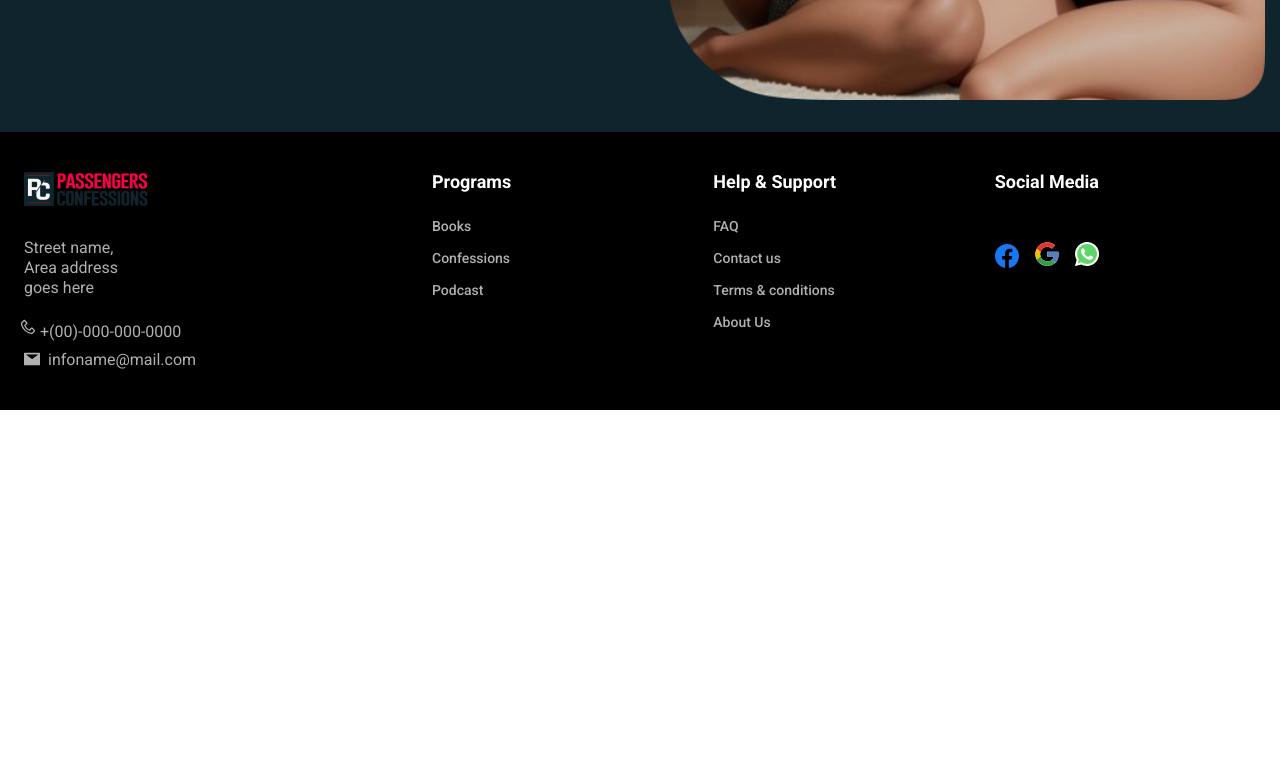
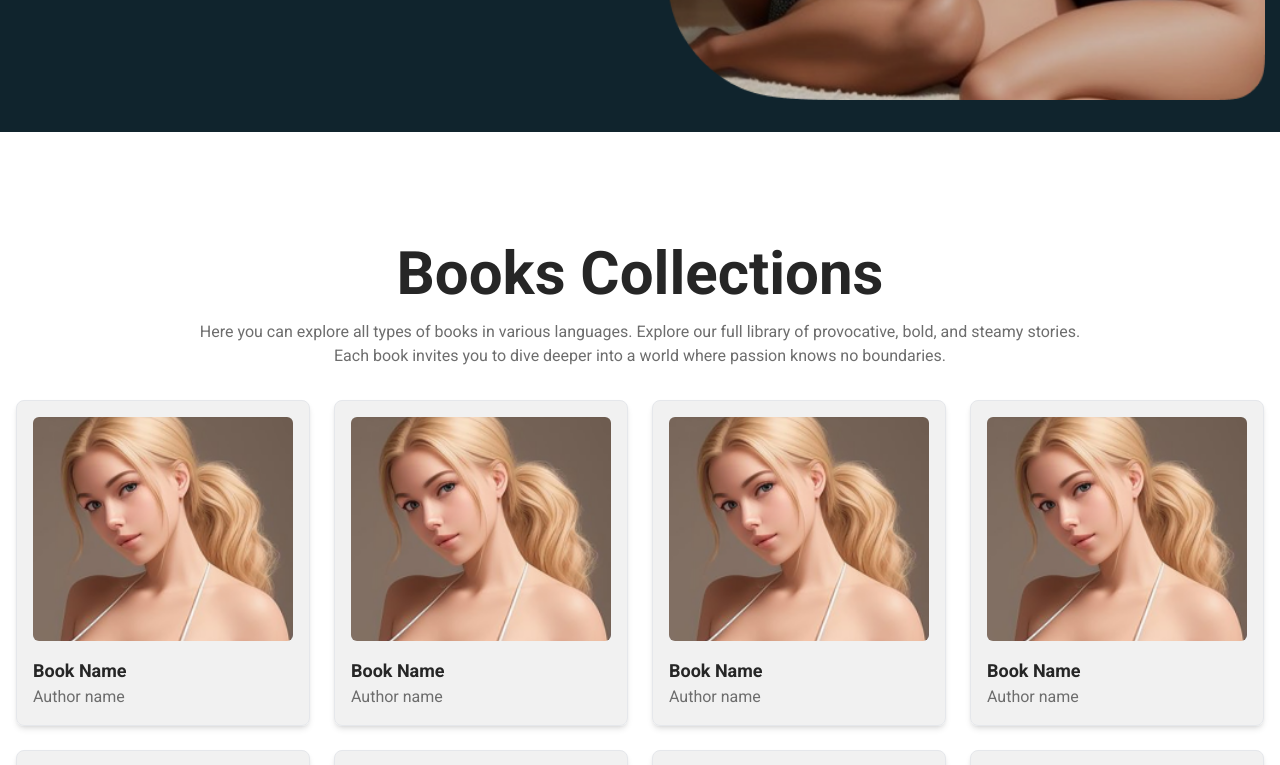
Before and after one commit to Mahedihasanimam/passengersConfessions, a React (Vite) app: page / in a window 1280 px wide. Shown: the part 620-1385 px from the top of the page. Before the commit the page ends 1030 px from the top, so only its background shows below. Built offline with nearby package versions, Linux system fonts and the light colour scheme.

Commit message:
books collection section added

```diff
--- /dev/null
+++ b/src/components/home/BookCollection.jsx
@@ -0,0 +1,84 @@
+import React from 'react';
+import { Button } from 'antd';
+import 'tailwindcss/tailwind.css';
+import bookimage from '../../assets/booksimage.png'
+const booksData = [
+  {
+    id: 1,
+    title: 'Book Name',
+    author: 'Author name',
+    image: bookimage,
+  },
+  {
+    id: 2,
+    title: 'Book Name',
+    author: 'Author name',
+    image: bookimage,
+  },
+  {
+    id: 3,
+    title: 'Book Name',
+    author: 'Author name',
+    image: bookimage,
+  },
+  {
+    id: 4,
+    title: 'Book Name',
+    author: 'Author name',
+    image: bookimage,
+  },
+  {
+    id: 5,
+    title: 'Book Name',
+    author: 'Author name',
+    image: bookimage,
+  },
+  {
+    id: 6,
+    title: 'Book Name',
+    author: 'Author name',
+    image: bookimage,
+  },
+  {
+    id: 7,
+    title: 'Book Name',
+    author: 'Author name',
+    image: bookimage,
+  },
+  {
+    id: 8,
+    title: 'Book Name',
+    author: 'Author name',
+    image: bookimage,
+  },
+  // Add more book objects as needed
+];
+
+const BookCollection = () => {
+  return (
+    <div className="container mx-auto px-4 py-[80px]">
+      <div className='max-w-4xl mx-auto'>
+      <h1 className="lg:text-6xl md:text-4xl text-2xl font-bold text-center mt-8 text-secondary pb-2 ">Books Collections</h1>
+      <p className="text-center mt-2 mb-8 text-tertiary">
+        Here you can explore all types of books in various languages. Explore our full library of provocative, bold, and steamy stories. Each book invites you to dive deeper into a world where passion knows no boundaries.
+      </p>
+      </div>
+      <div className="grid grid-cols-1 sm:grid-cols-2 md:grid-cols-4 gap-6">
+        {booksData.map((book) => (
+          <div key={book.id} className="border rounded-lg p-4 shadow-md hover:shadow-lg bg-[#C7C7C740]">
+            <img src={book.image} alt={book.title} className="w-full h-56 object-cover rounded-md mb-4" />
+            <h2 className="text-lg font-semibold text-secondary">{book.title}</h2>
+            <p className="text-tertiary">{book.author}</p>
+          </div>
+        ))}
+      </div>
+      <div className="flex justify-center mt-8">
+        <Button type="primary" style={{backgroundColor: "#FF0048", color: "white",height: "35px",fontSize:'16px',fontWeight:'bold'}}  className="w-1/2 border-none text-white px-6 py-2 rounded-lg">
+        Browse more
+        </Button>
+      </div>
+    </div>
+  );
+};
+
+export default BookCollection;
--- a/src/components/home/HeroSection.jsx
+++ b/src/components/home/HeroSection.jsx
@@ -42,7 +42,7 @@ const HeroSection = () => {
           {/* RIGHT HERO SECTION */}
           <div  className="w-full lg:max-w-[600px] mx-auto md:max-w-[600px]    ">
             <div>
-              <img className="w-full min-h-[516px] "  src={heroimg} alt="heroimg" />
+              <img className="w-full min-h-[516px] object-cover "  src={heroimg} alt="heroimg" />
             </div>
           </div>
         </div>
--- a/src/pages/home/Home.jsx
+++ b/src/pages/home/Home.jsx
@@ -1,10 +1,12 @@
 import React from 'react';
 import HeroSection from '../../components/home/HeroSection';
+import BookCollection from '../../components/home/BookCollection';
 
 const Home = () => {
     return (
         <div>
             <HeroSection/>
+            <BookCollection/>
         </div>
     );
 };
```
Also changed, not shown: src/assets/booksimage.png (added).
